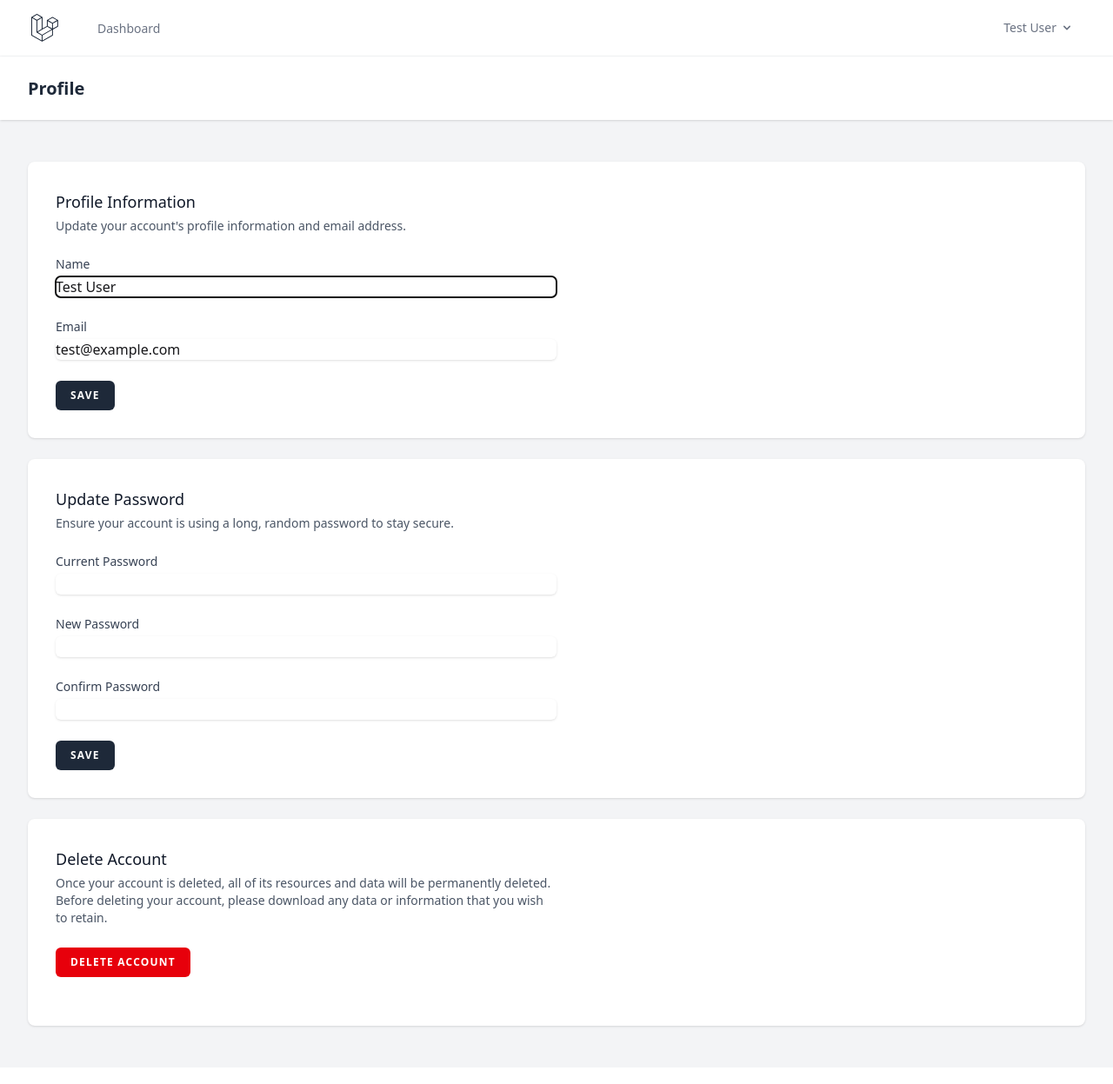
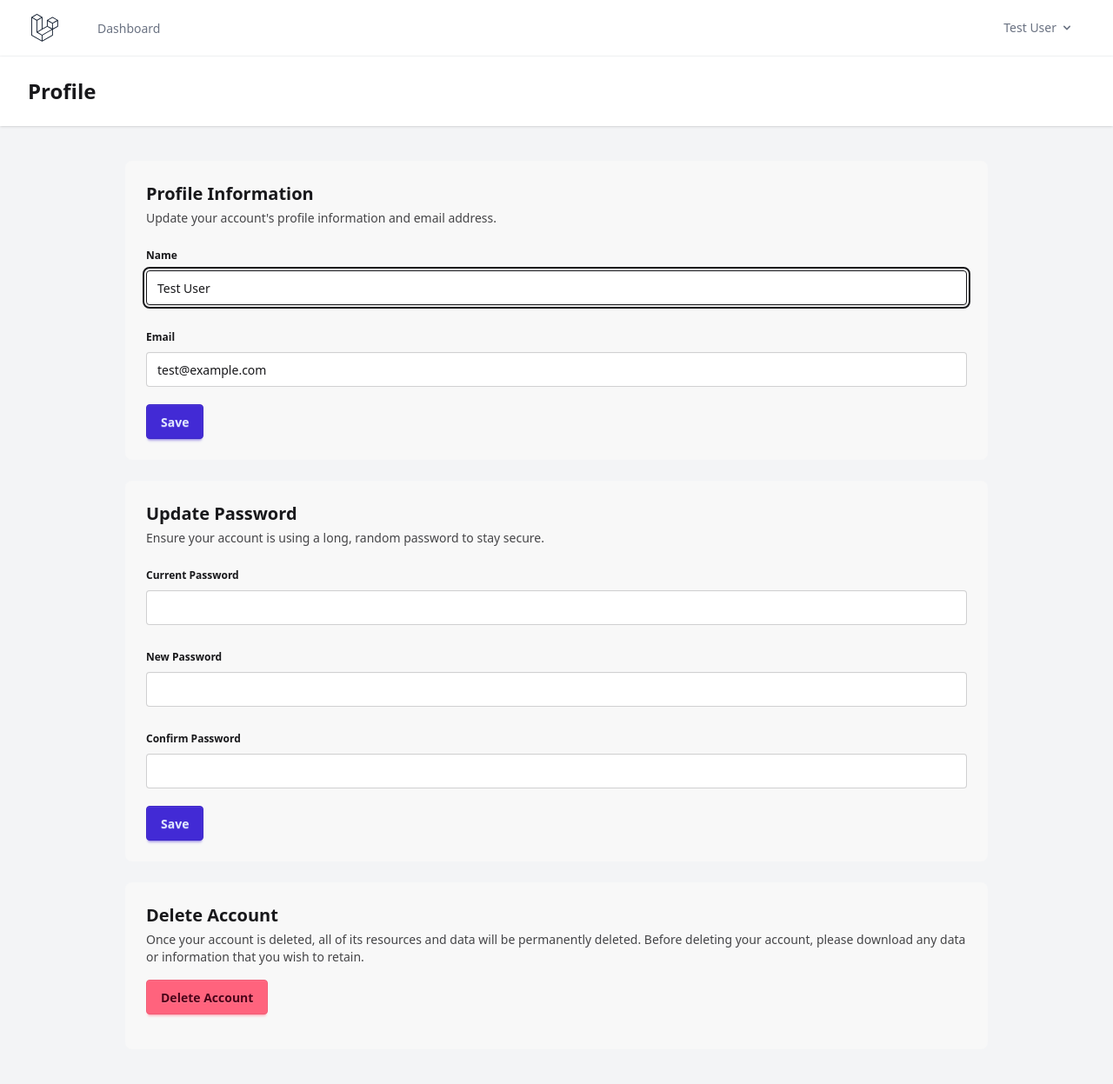
Before and after one commit to lokr3m/absolute_blog, a Laravel app: page /profile in a window 1280 px wide. Shown: the whole page at 87% size. Before the commit the page ends 1184 px from the top, so only its background shows below. Run offline with Laravel 12, Linux system fonts and the light colour scheme; a user stored in the database is signed in; data comes from the database, SQL or seed files in the repository; style sheets or scripts are compiled from the project's sources.

Commit message:
Restyle auth and profile views with DaisyUI
Co-authored-by: lokr3m <144706254+lokr3m@users.noreply.github.com>

```diff
--- a/resources/views/profile/edit.blade.php
+++ b/resources/views/profile/edit.blade.php
@@ -1,26 +1,26 @@
 <x-app-layout>
     <x-slot name="header">
-        <h2 class="font-semibold text-xl text-gray-800 leading-tight">
+        <h2 class="text-2xl font-bold">
             {{ __('Profile') }}
         </h2>
     </x-slot>
 
-    <div class="py-12">
-        <div class="max-w-7xl mx-auto sm:px-6 lg:px-8 space-y-6">
-            <div class="p-4 sm:p-8 bg-white shadow sm:rounded-lg">
-                <div class="max-w-xl">
+    <div class="py-10">
+        <div class="max-w-5xl mx-auto px-4 space-y-6">
+            <div class="card bg-base-200">
+                <div class="card-body">
                     @include('profile.partials.update-profile-information-form')
                 </div>
             </div>
 
-            <div class="p-4 sm:p-8 bg-white shadow sm:rounded-lg">
-                <div class="max-w-xl">
+            <div class="card bg-base-200">
+                <div class="card-body">
                     @include('profile.partials.update-password-form')
                 </div>
             </div>
 
-            <div class="p-4 sm:p-8 bg-white shadow sm:rounded-lg">
-                <div class="max-w-xl">
+            <div class="card bg-base-200">
+                <div class="card-body">
                     @include('profile.partials.delete-user-form')
                 </div>
             </div>
--- a/resources/views/profile/partials/delete-user-form.blade.php
+++ b/resources/views/profile/partials/delete-user-form.blade.php
@@ -1,55 +1,47 @@
-<section class="space-y-6">
-    <header>
-        <h2 class="text-lg font-medium text-gray-900">
+<section class="space-y-4" x-data="{ open: @js($errors->userDeletion->isNotEmpty()) }">
+    <header class="space-y-1">
+        <h2 class="card-title text-xl">
             {{ __('Delete Account') }}
         </h2>
 
-        <p class="mt-1 text-sm text-gray-600">
+        <p class="text-sm opacity-80">
             {{ __('Once your account is deleted, all of its resources and data will be permanently deleted. Before deleting your account, please download any data or information that you wish to retain.') }}
         </p>
     </header>
 
-    <x-danger-button
-        x-data=""
-        x-on:click.prevent="$dispatch('open-modal', 'confirm-user-deletion')"
-    >{{ __('Delete Account') }}</x-danger-button>
+    <button class="btn btn-error" type="button" x-on:click="open = true">
+        {{ __('Delete Account') }}
+    </button>
 
-    <x-modal name="confirm-user-deletion" :show="$errors->userDeletion->isNotEmpty()" focusable>
-        <form method="post" action="{{ route('profile.destroy') }}" class="p-6">
-            @csrf
-            @method('delete')
-
-            <h2 class="text-lg font-medium text-gray-900">
-                {{ __('Are you sure you want to delete your account?') }}
-            </h2>
-
-            <p class="mt-1 text-sm text-gray-600">
+    <dialog x-ref="delete_modal" class="modal" x-bind:open="open" x-on:close="open = false">
+        <div class="modal-box space-y-4">
+            <h3 class="font-bold text-lg">{{ __('Are you sure you want to delete your account?') }}</h3>
+            <p class="text-sm opacity-80">
                 {{ __('Once your account is deleted, all of its resources and data will be permanently deleted. Please enter your password to confirm you would like to permanently delete your account.') }}
             </p>
 
-            <div class="mt-6">
-                <x-input-label for="password" value="{{ __('Password') }}" class="sr-only" />
+            <form method="post" action="{{ route('profile.destroy') }}" class="space-y-4">
+                @csrf
+                @method('delete')
 
-                <x-text-input
-                    id="password"
-                    name="password"
-                    type="password"
-                    class="mt-1 block w-3/4"
-                    placeholder="{{ __('Password') }}"
-                />
+                <fieldset class="fieldset">
+                    <legend class="fieldset-legend">@lang('Password')</legend>
+                    <input id="password" name="password" type="password"
+                        class="input w-full @if ($errors->userDeletion->get('password')) input-error @endif"
+                        placeholder="{{ __('Password') }}" />
+                    @if ($errors->userDeletion->get('password'))
+                        <p class="label text-error">{{ $errors->userDeletion->first('password') }}</p>
+                    @endif
+                </fieldset>
 
-                <x-input-error :messages="$errors->userDeletion->get('password')" class="mt-2" />
-            </div>
-
-            <div class="mt-6 flex justify-end">
-                <x-secondary-button x-on:click="$dispatch('close')">
-                    {{ __('Cancel') }}
-                </x-secondary-button>
-
-                <x-danger-button class="ms-3">
-                    {{ __('Delete Account') }}
-                </x-danger-button>
-            </div>
+                <div class="modal-action">
+                    <button type="button" class="btn" x-on:click="open = false">{{ __('Cancel') }}</button>
+                    <button class="btn btn-error">{{ __('Delete Account') }}</button>
+                </div>
+            </form>
+        </div>
+        <form method="dialog" class="modal-backdrop" x-on:submit.prevent="open = false">
+            <button>close</button>
         </form>
-    </x-modal>
+    </dialog>
 </section>
--- a/resources/views/profile/partials/update-password-form.blade.php
+++ b/resources/views/profile/partials/update-password-form.blade.php
@@ -1,47 +1,58 @@
-<section>
-    <header>
-        <h2 class="text-lg font-medium text-gray-900">
+<section class="space-y-4">
+    <header class="space-y-1">
+        <h2 class="card-title text-xl">
             {{ __('Update Password') }}
         </h2>
 
-        <p class="mt-1 text-sm text-gray-600">
+        <p class="text-sm opacity-80">
             {{ __('Ensure your account is using a long, random password to stay secure.') }}
         </p>
     </header>
 
-    <form method="post" action="{{ route('password.update') }}" class="mt-6 space-y-6">
+    <form method="post" action="{{ route('password.update') }}" class="space-y-4">
         @csrf
         @method('put')
 
-        <div>
-            <x-input-label for="update_password_current_password" :value="__('Current Password')" />
-            <x-text-input id="update_password_current_password" name="current_password" type="password" class="mt-1 block w-full" autocomplete="current-password" />
-            <x-input-error :messages="$errors->updatePassword->get('current_password')" class="mt-2" />
-        </div>
+        <fieldset class="fieldset">
+            <legend class="fieldset-legend">@lang('Current Password')</legend>
+            <input id="update_password_current_password" name="current_password" type="password"
+                autocomplete="current-password"
+                class="input w-full @if ($errors->updatePassword->get('current_password')) input-error @endif" />
+            @if ($errors->updatePassword->get('current_password'))
+                <p class="label text-error">{{ $errors->updatePassword->first('current_password') }}</p>
+            @endif
+        </fieldset>
 
-        <div>
-            <x-input-label for="update_password_password" :value="__('New Password')" />
-            <x-text-input id="update_password_password" name="password" type="password" class="mt-1 block w-full" autocomplete="new-password" />
-            <x-input-error :messages="$errors->updatePassword->get('password')" class="mt-2" />
-        </div>
+        <fieldset class="fieldset">
+            <legend class="fieldset-legend">@lang('New Password')</legend>
+            <input id="update_password_password" name="password" type="password" autocomplete="new-password"
+                class="input w-full @if ($errors->updatePassword->get('password')) input-error @endif" />
+            @if ($errors->updatePassword->get('password'))
+                <p class="label text-error">{{ $errors->updatePassword->first('password') }}</p>
+            @endif
+        </fieldset>
 
-        <div>
-            <x-input-label for="update_password_password_confirmation" :value="__('Confirm Password')" />
-            <x-text-input id="update_password_password_confirmation" name="password_confirmation" type="password" class="mt-1 block w-full" autocomplete="new-password" />
-            <x-input-error :messages="$errors->updatePassword->get('password_confirmation')" class="mt-2" />
-        </div>
+        <fieldset class="fieldset">
+            <legend class="fieldset-legend">@lang('Confirm Password')</legend>
+            <input id="update_password_password_confirmation" name="password_confirmation" type="password"
+                autocomplete="new-password"
+                class="input w-full @if ($errors->updatePassword->get('password_confirmation')) input-error @endif" />
+            @if ($errors->updatePassword->get('password_confirmation'))
+                <p class="label text-error">{{ $errors->updatePassword->first('password_confirmation') }}</p>
+            @endif
+        </fieldset>
 
-        <div class="flex items-center gap-4">
-            <x-primary-button>{{ __('Save') }}</x-primary-button>
+        <div class="flex items-center gap-3">
+            <button class="btn btn-primary">{{ __('Save') }}</button>
 
             @if (session('status') === 'password-updated')
-                <p
+                <span
                     x-data="{ show: true }"
                     x-show="show"
                     x-transition
                     x-init="setTimeout(() => show = false, 2000)"
-                    class="text-sm text-gray-600"
-                >{{ __('Saved.') }}</p>
+                    class="badge badge-success badge-outline"
+                >{{ __('Saved.') }}</span>
             @endif
         </div>
     </form>
--- a/resources/views/profile/partials/update-profile-information-form.blade.php
+++ b/resources/views/profile/partials/update-profile-information-form.blade.php
@@ -1,10 +1,10 @@
-<section>
-    <header>
-        <h2 class="text-lg font-medium text-gray-900">
+<section class="space-y-4">
+    <header class="space-y-1">
+        <h2 class="card-title text-xl">
             {{ __('Profile Information') }}
         </h2>
 
-        <p class="mt-1 text-sm text-gray-600">
+        <p class="text-sm opacity-80">
             {{ __("Update your account's profile information and email address.") }}
         </p>
     </header>
@@ -13,51 +13,52 @@
         @csrf
     </form>
 
-    <form method="post" action="{{ route('profile.update') }}" class="mt-6 space-y-6">
+    <form method="post" action="{{ route('profile.update') }}" class="space-y-4">
         @csrf
         @method('patch')
 
-        <div>
-            <x-input-label for="name" :value="__('Name')" />
-            <x-text-input id="name" name="name" type="text" class="mt-1 block w-full" :value="old('name', $user->name)" required autofocus autocomplete="name" />
-            <x-input-error class="mt-2" :messages="$errors->get('name')" />
-        </div>
+        <fieldset class="fieldset">
+            <legend class="fieldset-legend">@lang('Name')</legend>
+            <input id="name" name="name" type="text" value="{{ old('name', $user->name) }}" required autofocus
+                autocomplete="name" class="input w-full @error('name') input-error @enderror" />
+            @error('name')
+                <p class="label text-error">{{ $message }}</p>
+            @enderror
+        </fieldset>
 
-        <div>
-            <x-input-label for="email" :value="__('Email')" />
-            <x-text-input id="email" name="email" type="email" class="mt-1 block w-full" :value="old('email', $user->email)" required autocomplete="username" />
-            <x-input-error class="mt-2" :messages="$errors->get('email')" />
+        <fieldset class="fieldset">
+            <legend class="fieldset-legend">@lang('Email')</legend>
+            <input id="email" name="email" type="email" value="{{ old('email', $user->email) }}" required
+                autocomplete="username" class="input w-full @error('email') input-error @enderror" />
+            @error('email')
+                <p class="label text-error">{{ $message }}</p>
+            @enderror
 
             @if ($user instanceof \Illuminate\Contracts\Auth\MustVerifyEmail && ! $user->hasVerifiedEmail())
-                <div>
-                    <p class="text-sm mt-2 text-gray-800">
-                        {{ __('Your email address is unverified.') }}
-
-                        <button form="send-verification" class="underline text-sm text-gray-600 hover:text-gray-900 rounded-md focus:outline-none focus:ring-2 focus:ring-offset-2 focus:ring-indigo-500">
-                            {{ __('Click here to re-send the verification email.') }}
-                        </button>
-                    </p>
+                <div class="alert alert-warning mt-2 flex flex-col gap-2">
+                    <span>{{ __('Your email address is unverified.') }}</span>
+                    <button form="send-verification" class="btn btn-sm btn-outline">
+                        {{ __('Click here to re-send the verification email.') }}
+                    </button>
 
                     @if (session('status') === 'verification-link-sent')
-                        <p class="mt-2 font-medium text-sm text-green-600">
-                            {{ __('A new verification link has been sent to your email address.') }}
-                        </p>
+                        <span class="text-success text-sm">{{ __('A new verification link has been sent to your email address.') }}</span>
                     @endif
                 </div>
             @endif
-        </div>
+        </fieldset>
 
-        <div class="flex items-center gap-4">
-            <x-primary-button>{{ __('Save') }}</x-primary-button>
+        <div class="flex items-center gap-3">
+            <button class="btn btn-primary">{{ __('Save') }}</button>
 
             @if (session('status') === 'profile-updated')
-                <p
+                <span
                     x-data="{ show: true }"
                     x-show="show"
                     x-transition
                     x-init="setTimeout(() => show = false, 2000)"
-                    class="text-sm text-gray-600"
-                >{{ __('Saved.') }}</p>
+                    class="badge badge-success badge-outline"
+                >{{ __('Saved.') }}</span>
             @endif
         </div>
     </form>
```
Also changed, not shown: resources/views/auth/confirm-password.blade.php (+22 -19 lines), resources/views/auth/forgot-password.blade.php (+27 -16 lines), resources/views/auth/reset-password.blade.php (+37 -29 lines), resources/views/auth/verify-email.blade.php (+17 -13 lines).
